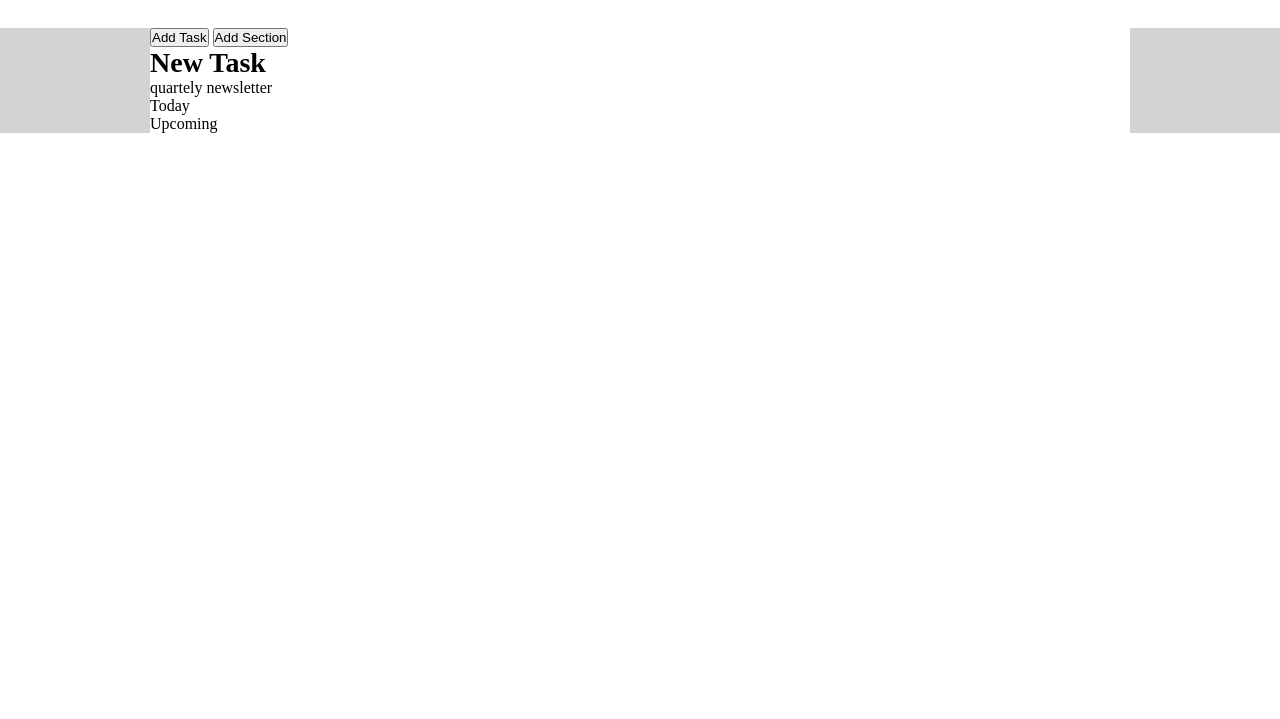
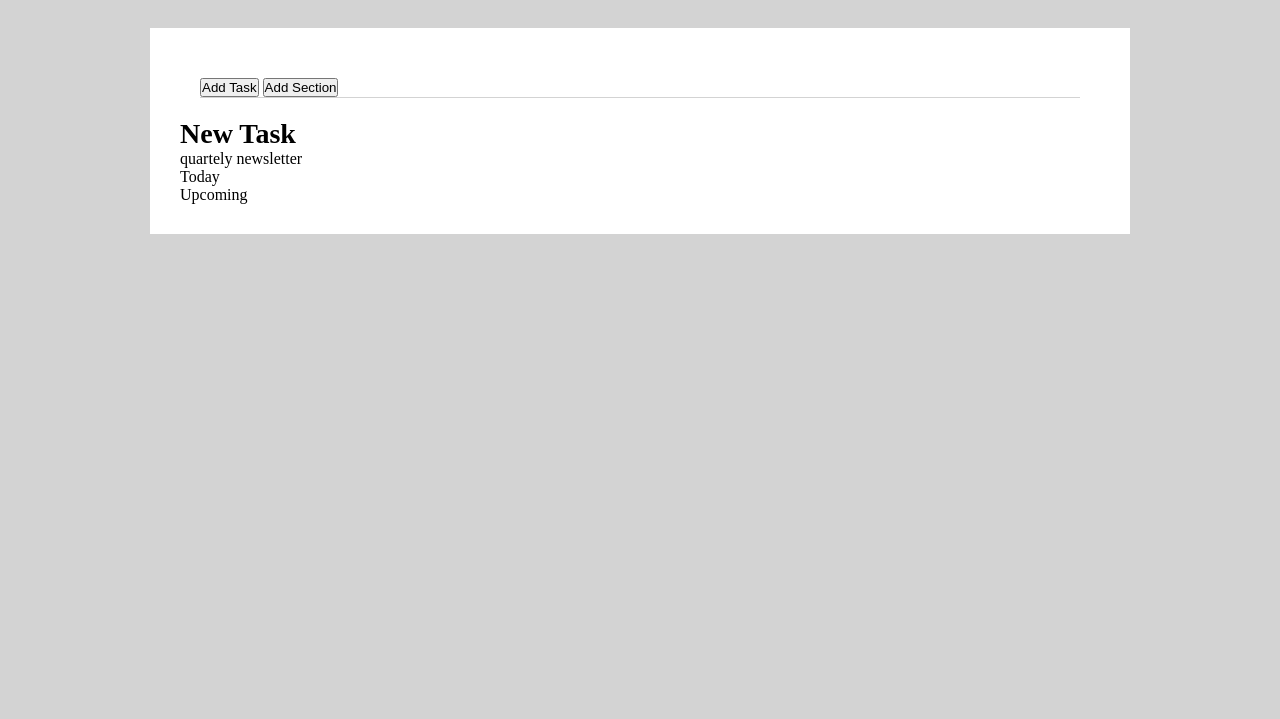
Before and after one commit to FrancescoBuonomoWork/html-css-toboolist, a plain HTML site: page index.html in a window 1280 px wide. Shown: the part 81-800 px from the top of the page. Drawn offline with Linux system fonts and the light colour scheme.

Commit message:
Add background gray

```diff
--- a/css/style.css
+++ b/css/style.css
@@ -6,6 +6,7 @@
 /* header  */
 .header-home {
     padding-top: 15px;
+    background-color: white;
 }
 
 .title {
@@ -14,7 +15,8 @@
     vertical-align: top;
 }
 /* sfondo grigio */
-.gray-background {
+
+body {
     background-color: lightgray;
 }
 /* contenitore bianco */
@@ -23,7 +25,15 @@
     margin: 0 auto;
     max-width: 980px;
     margin-top: 40px;
+    padding: 30px;
 }
+/* Pulsanti */
+.action {
+    margin:20px ;
+    border-bottom: 1px solid lightgray;
+
+}
+
 /* reset liste  */
 ul,ol {
     list-style:none;
--- a/index.html
+++ b/index.html
@@ -13,7 +13,7 @@
 
     </header>
     <main>
-        <div class="gray-background">
+
             <div class="container">
                 <!-- Parte con i pulsanti -->
                 <section class="action">
@@ -39,7 +39,7 @@
 
                 </section>
             </div>
-        </div>
+
     </main>
 
 </body>
```
